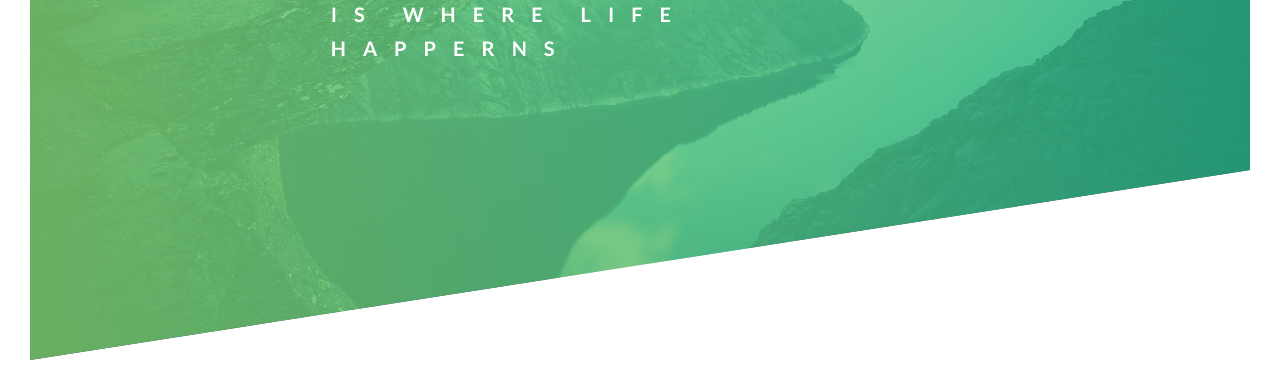
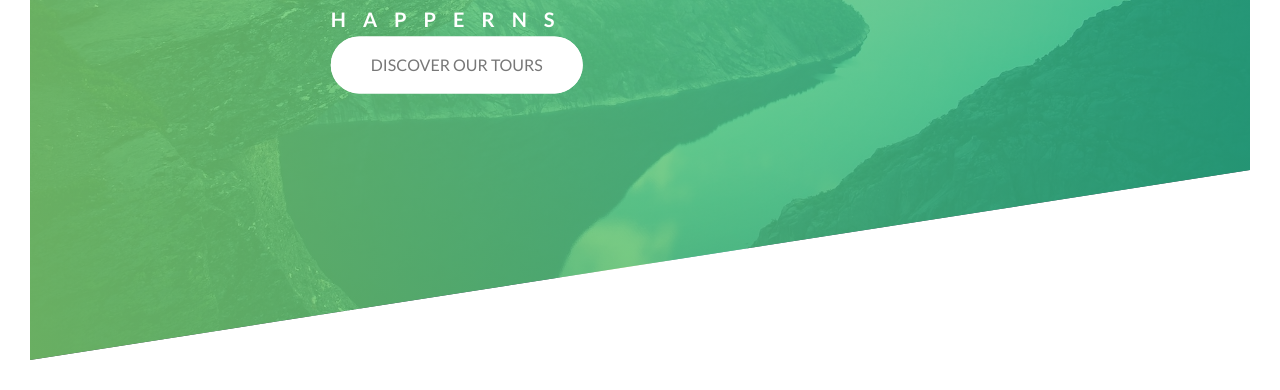
Before and after one commit to devapoorva/internship, a plain HTML site: page index.html in a window 1280 px wide. Shown: the part 430-820 px from the top of the page. Drawn offline with Linux system fonts and the light colour scheme.

Commit message:
23 April

```diff
--- a/css/style.css
+++ b/css/style.css
@@ -56,10 +56,108 @@ body{
     font-size: 60px;
     font-weight: 400;
     letter-spacing: 35px;
+    animation-name: moveInLeft;
+    animation-duration: 2s;
+    animation-timing-function: ease-out;
 }
+
 .heading-primary-sub{
     display: block;
     font-size: 20px;
     font-weight: 700;
     letter-spacing: 17px;
+    animation: moveInRight 2s ease-out;
 }
+
+@keyframes moveInLeft {
+    0%{
+        opacity: 0;
+        transform: translateX(-100px) rotate(-50deg);
+    }
+    60%{
+        transform: rotate(180deg);
+    }
+    80%{
+        transform: translateX(30px);
+    }
+    100%{
+        opacity: 1;
+        transform: translate(0);
+    }
+}
+
+@keyframes moveInRight {
+    0%{
+        opacity: 0;
+        transform: translateX(100px);
+    }
+    80%{
+        transform: translateX(-30px);
+    }
+    100%{
+        opacity: 1;
+        transform: translate(0);
+    }
+}
+
+@keyframes moveInBottom {
+    0%{
+        opacity: 0;
+        transform: translateY(30px);
+    }
+    100%{
+        opacity: 1;
+        transform: translate(0);
+    }
+}
+
+.btn:link,.btn:visited{
+    text-transform: uppercase;
+    text-decoration: none;
+    padding: 15px 40px;
+    display: inline-block;
+    border-radius: 100px;
+    transition: all .2s;
+    position: relative;
+}
+
+.btn:hover{
+    transform: translateY(-3px);
+    box-shadow: 5px 5px 10px rgba(0,0,0,0.5);
+}
+
+.btn:active{
+    transform: translateY(-1px);
+}
+
+.btn-white{
+    background-color: #ffffff;
+    color: #777;
+}
+
+.btn::after{
+    content: "";
+    display: inline-block;
+    height: 100%;
+    width: 100%;
+    border-radius: 100px;
+    position: absolute;
+    top: 0;
+    left: 0;
+    transition: all .4s;
+    z-index: -1;
+}
+
+.btn-white::after{
+    background-color: #ffffff;
+}
+
+.btn:hover::after{
+
+    opacity: 0;
+}
+
+.btn-animated{
+    animation: moveInBottom .5s ease-out .75s;
+    animation-fill-mode: backwards;
+}
--- a/index.html
+++ b/index.html
@@ -18,6 +18,7 @@
                     <span class="heading-primary-main">Outdoors</span>
                     <span class="heading-primary-sub">is where life happerns</span>
                 </h1>
+                <a href="#" class="btn btn-white btn-animated">Discover our tours</a>
             </div>
         </div>
     </body>
```
Also changed, not shown: test.html (added, +15 -0 lines).
